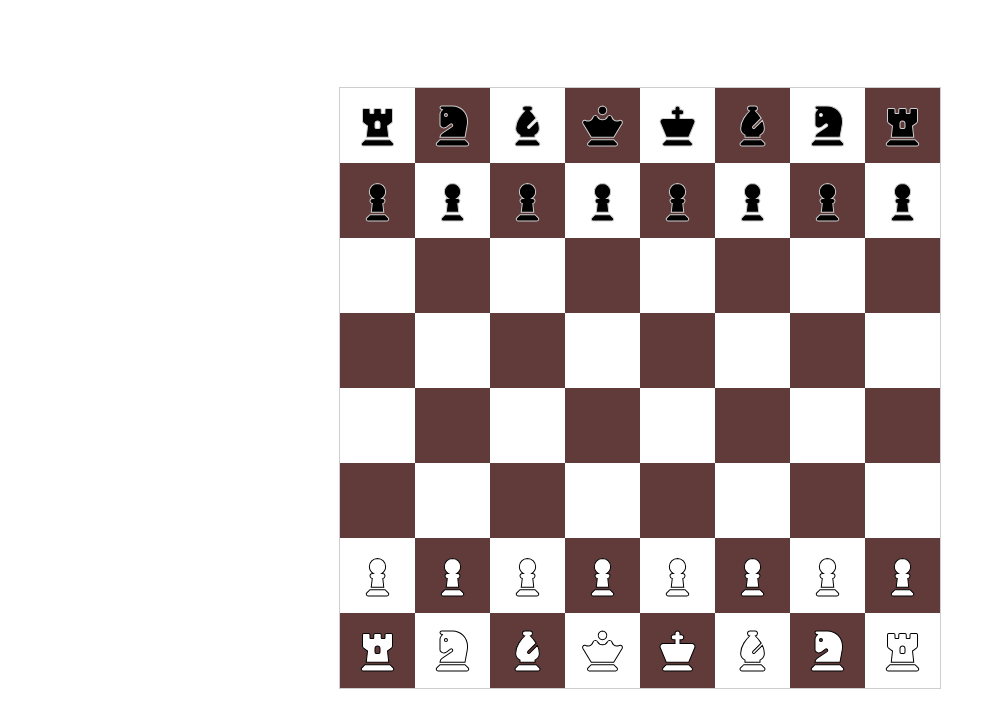
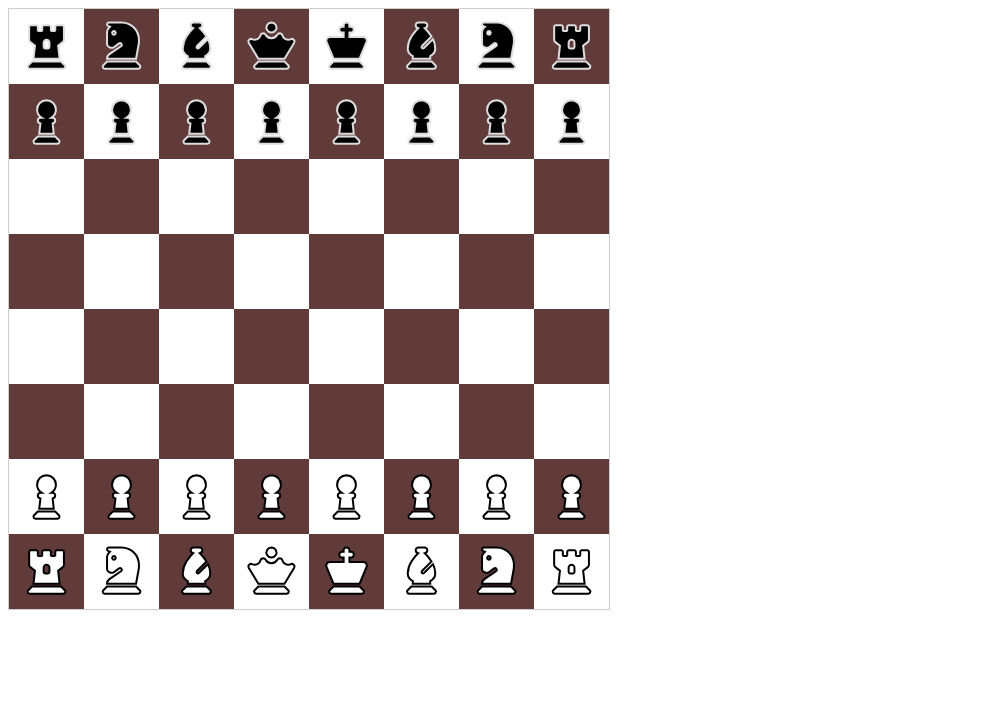
Before and after one commit to alessandroCidney/chess-game-react, a React (Create React App) app: page / in a window 1280 px wide. Shown: the top 728 px of the page, without its empty margins (0-996 px from the left). Built offline with nearby package versions, Linux system fonts and the light colour scheme; some icons are missing; the HTML template or start-up script is replaced by a standard one.

Commit message:
<modified> New adjusts in chess width and height for different devices

```diff
--- a/src/components/Chess/index.tsx
+++ b/src/components/Chess/index.tsx
@@ -134,6 +134,7 @@ export default function Chess () {
 
   return (
     <Board size={600}>
+      <div className="wrapper">
       {
         chessArray.map(piece => <Piece
                                   pieceType={piece.type}
@@ -146,6 +147,7 @@ export default function Chess () {
                                   onClick={() => selectPiece(piece.position, piece.type)}
                                 />)
       }
+      </div>
     </Board>
   );
 };
--- a/src/components/Chess/styles.ts
+++ b/src/components/Chess/styles.ts
@@ -5,13 +5,26 @@ interface BoardProps {
 };
 
 export const Board = styled.div<BoardProps>`
-  width: ${props => props.size ? `${props.size}px` : '300px'};
-  height: ${props => props.size ? `${props.size}px` : '300px'};
+  width: 100%;
+  height: 0;
+  padding-bottom: 100%;
 
-  border: 1px solid #CECECE;
+  position: relative;
 
-  display: flex;
-  align-items: flex-start;
-  justify-content: flex-start;
-  flex-wrap: wrap;
+  div {
+    position: absolute;
+
+    border: 1px solid #CECECE;
+
+    width: 100%;
+    height: 100%;
+
+    max-width: ${props => props.size ? `${props.size}px` : '300px'};
+    max-height: ${props => props.size ? `${props.size}px` : '300px'};
+
+    display: flex;
+    align-items: flex-start;
+    justify-content: flex-start;
+    flex-wrap: wrap;
+  }
 `;
--- a/src/components/Piece/styles.ts
+++ b/src/components/Piece/styles.ts
@@ -22,7 +22,7 @@ export const StyledPieceSquare = styled.button<StyledPieceSquareProps>`
   background-color: ${props => squareColor(props.index)};
   border: 0;
 
-  font-size: 2.5rem;
+  font-size: 2.9rem;
 
   ${props => props.pieceColor && `color: ${props.pieceColor};`}
 
@@ -36,12 +36,12 @@ export const StyledPieceSquare = styled.button<StyledPieceSquareProps>`
     if (props.pieceColor) {
       if (props.pieceColor === 'black') {
         return `
-          -webkit-text-stroke-width: 1px;
-          -webkit-text-stroke-color: #CECECE;
+          -webkit-text-stroke-width: 2px;
+          -webkit-text-stroke-color: #DDD;
         `;
       } else if (props.pieceColor === 'white') {
         return `
-          -webkit-text-stroke-width: 1px;
+          -webkit-text-stroke-width: 2px;
           -webkit-text-stroke-color: #000;
         `;
       } else {
@@ -53,4 +53,8 @@ export const StyledPieceSquare = styled.button<StyledPieceSquareProps>`
   &:hover {
     filter: brightness(1.2);
   }
+
+  @media (max-width: 768px) {
+    font-size: 6vw;
+  }
 `;
```
